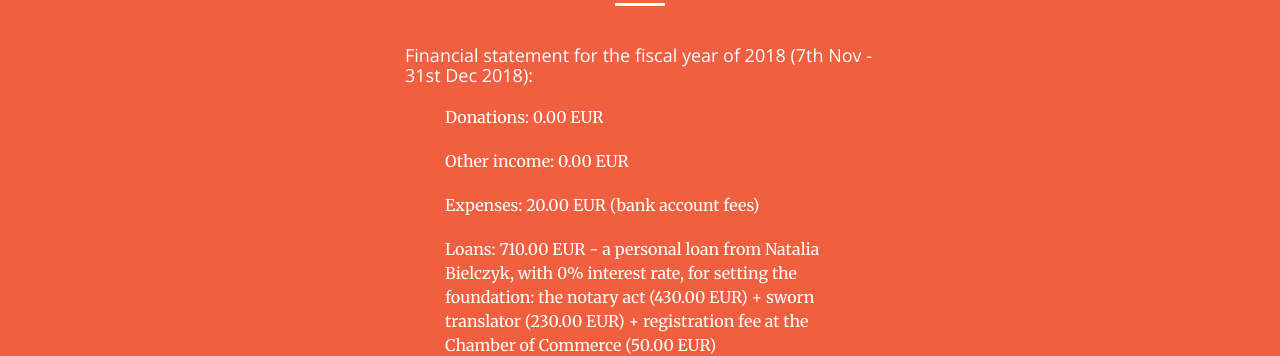
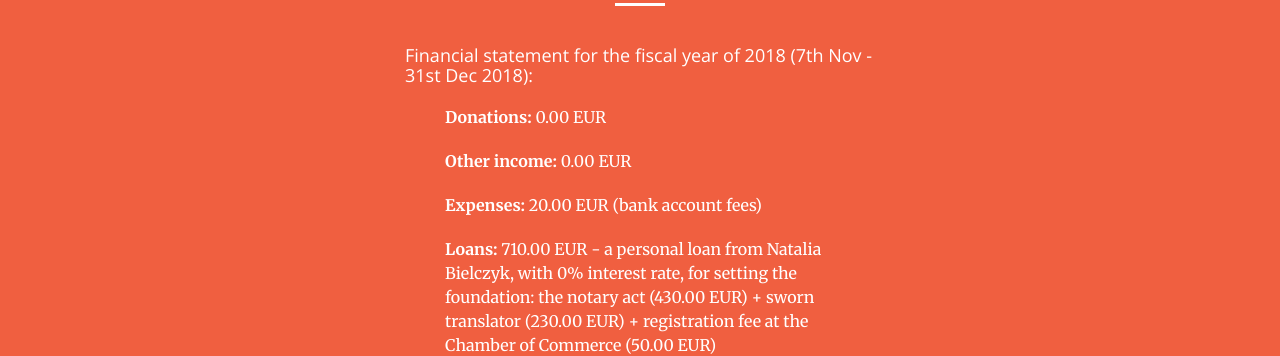
Before and after one commit to stichting-solaris/stichting-solaris.github.io, a Jekyll site: the page built from index.html, in a window 1280 px wide and 900 px high, scrolled down 22232 px. Shown: the part 153-509 px from the top of the window. Built offline with Jekyll 4.4.1, drawn with Linux system fonts in a browser that asks for light colours.

Commit message:
Update financial.html

```diff
--- a/_includes/financial.html
+++ b/_includes/financial.html
@@ -14,10 +14,10 @@
                     <div class="col-lg-8 col-lg-offset-2 text-left">
                     <p><h4>Financial statement for the fiscal year of 2018 (7th Nov - 31st Dec 2018):</h4></p>
 
-                    <p class="tab">Donations: 0.00 EUR</p>
-                    <p class="tab">Other income: 0.00 EUR</p>
-                    <p class="tab">Expenses: 20.00 EUR (bank account fees)</p>
-                    <p class="tab">Loans: 710.00 EUR - a personal loan from Natalia Bielczyk, with 0% interest rate,
+                    <p class="tab"><b>Donations:</b> 0.00 EUR</p>
+                    <p class="tab"><b>Other income:</b> 0.00 EUR</p>
+                    <p class="tab"><b>Expenses:</b> 20.00 EUR (bank account fees)</p>
+                    <p class="tab"><b>Loans:</b> 710.00 EUR - a personal loan from Natalia Bielczyk, with 0% interest rate,
                         for setting the foundation: the notary act (430.00 EUR) + sworn translator (230.00 EUR) +
                         registration fee at the Chamber of Commerce (50.00 EUR)</p>
                     <hr class="light">
```
